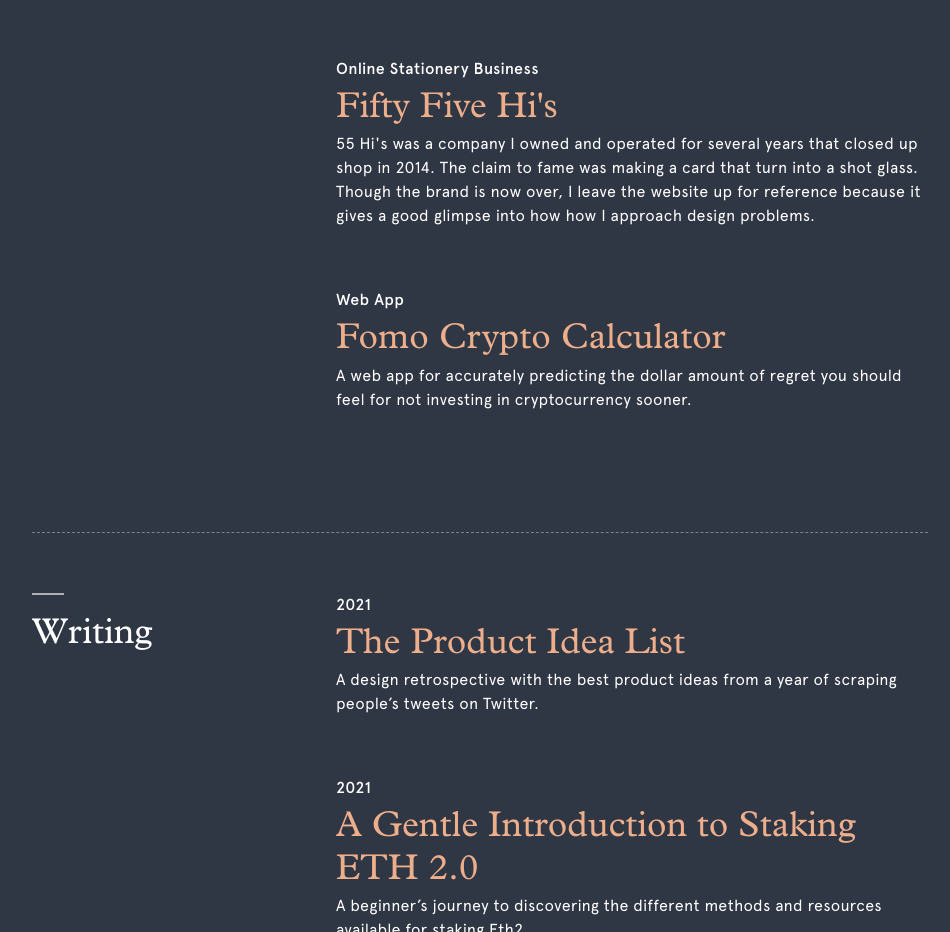
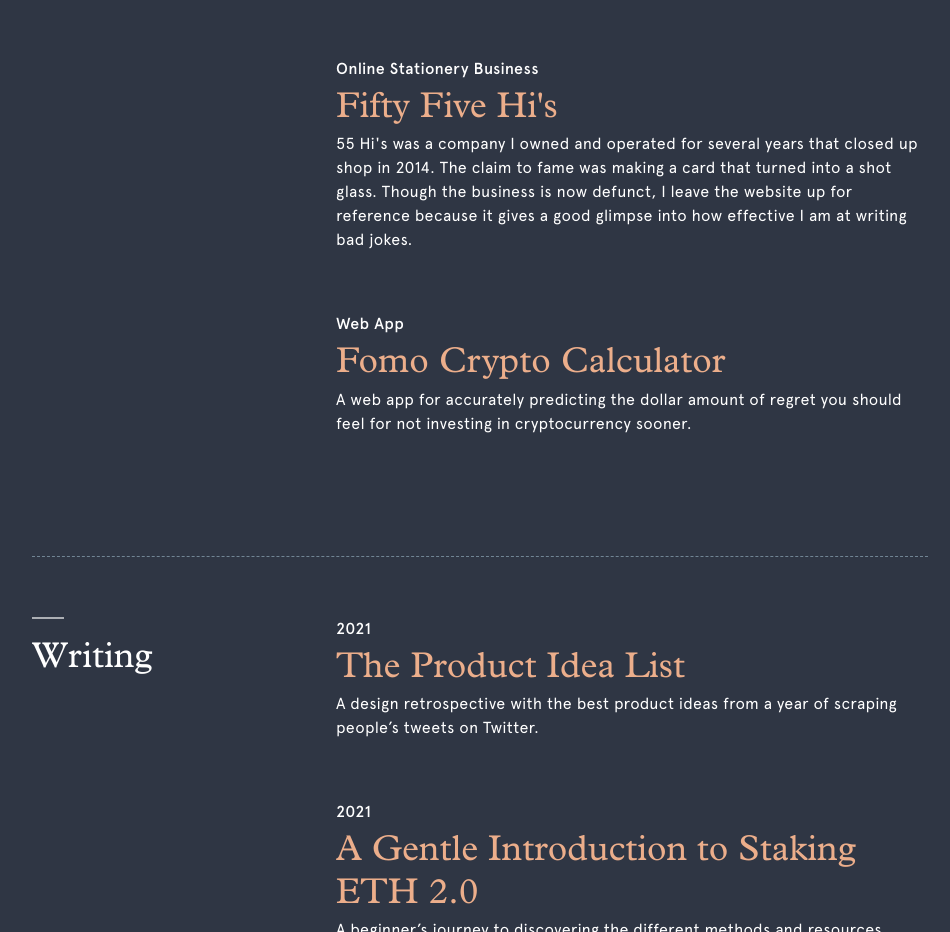
Before and after one commit to rossmoody/rossmoody.com, a Gatsby site: page / in a window 1280 px wide. Shown: the part 1444-2376 px from the top of the page, without its empty margins (160-1110 px from the left). Built offline with nearby package versions, Linux system fonts and the light colour scheme; Gatsby itself is replaced by a stand-in of ours.

Commit message:
commit message

```diff
--- a/src/components/footnote/index.tsx
+++ b/src/components/footnote/index.tsx
@@ -3,7 +3,7 @@
 
 import footnotes from '../../data/footnotes.json'
 
-export const Footnote = ({ name }: { name: string }): JSX.Element => {
+export const Footnote = ({ name }: { name: string }) => {
   const item = footnotes.find((object) => object[name])
 
   if (!item) throw new Error('Problems...')
--- a/src/data/projects.json
+++ b/src/data/projects.json
@@ -9,7 +9,7 @@
     "pretext": "Online Stationery Business",
     "heading": "Fifty Five Hi's",
     "link": "https://www.55his.com",
-    "description": "55 Hi's was a company I owned and operated for several years that closed up shop in 2014. The claim to fame was making a card that turn into a shot glass. Though the brand is now over, I leave the website up for reference because it gives a good glimpse into how how I approach design problems."
+    "description": "55 Hi's was a company I owned and operated for several years that closed up shop in 2014. The claim to fame was making a card that turned into a shot glass. Though the business is now defunct, I leave the website up for reference because it gives a good glimpse into how effective I am at writing bad jokes."
   },
   "fomo": {
     "pretext": "Web App",
```
